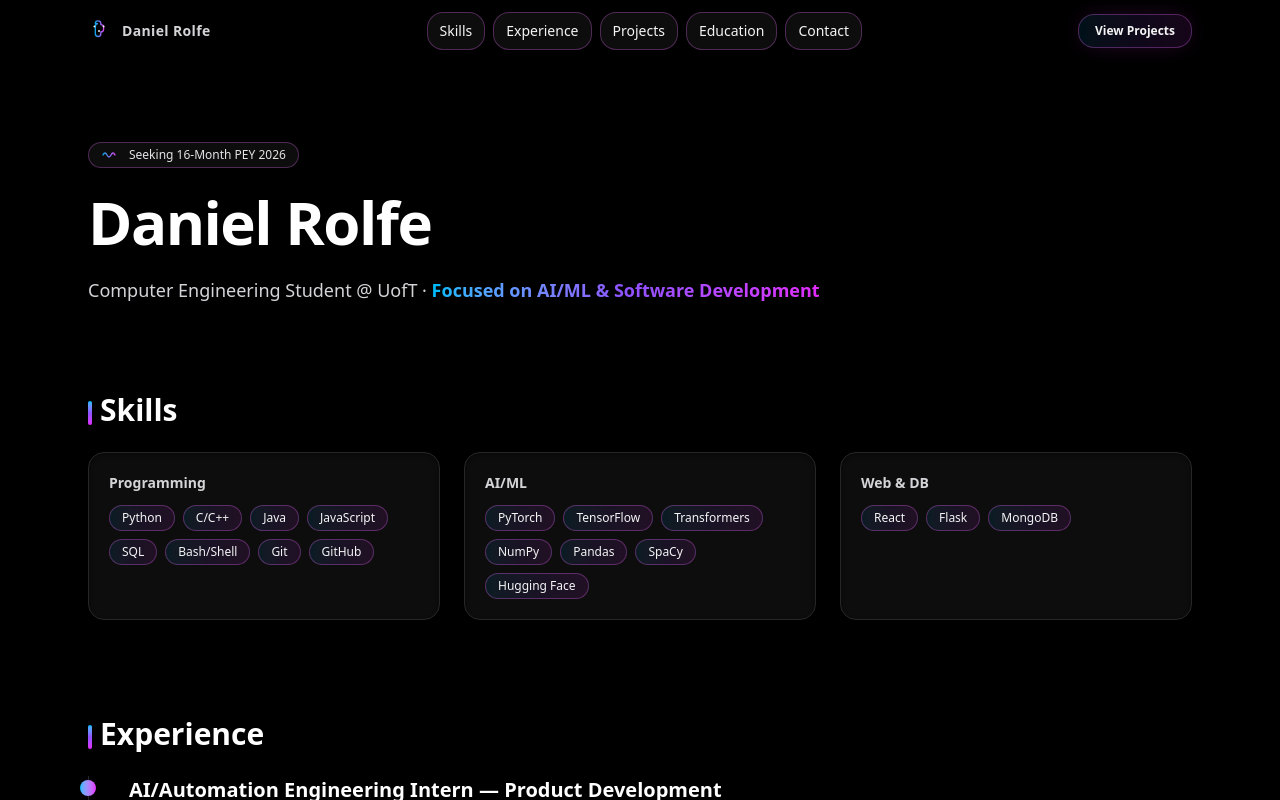
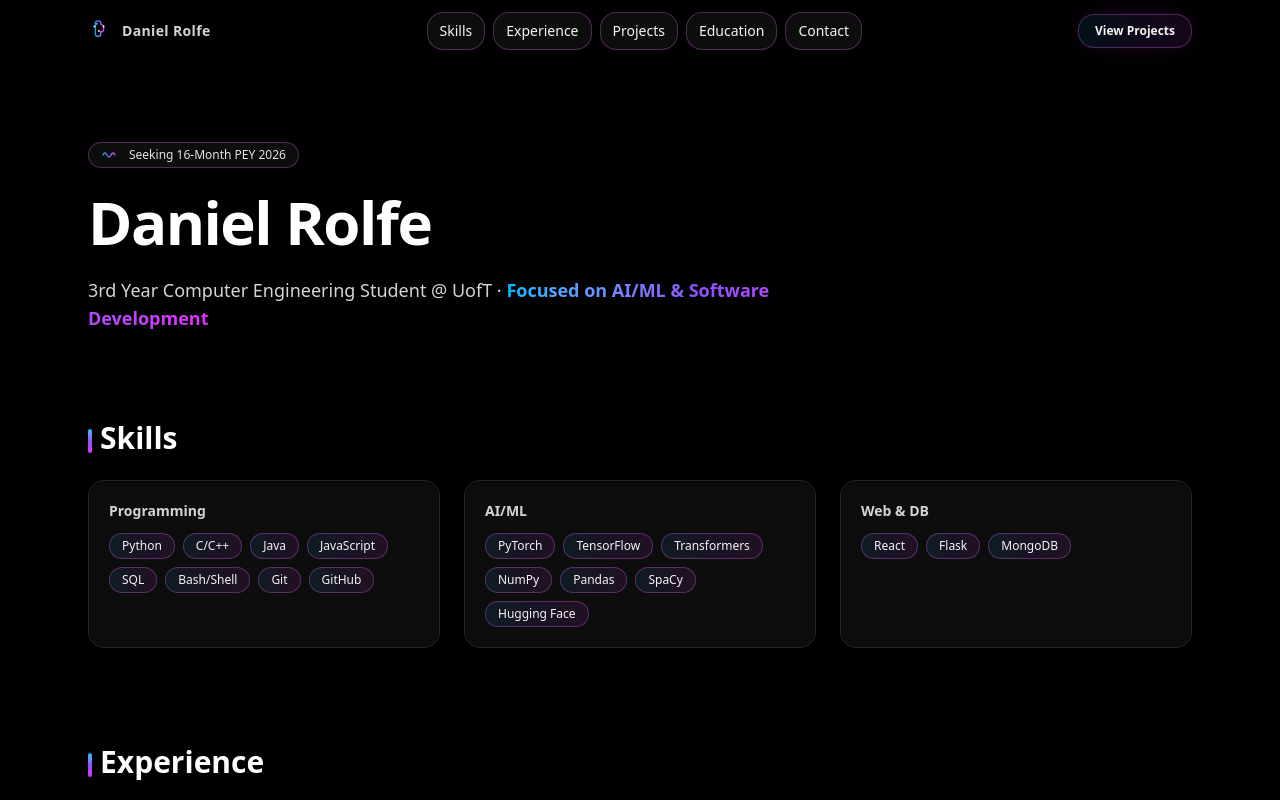
Before and after one commit to DanielRolfe11/DanielRolfe11.github.io, a React (Vite) app: page / in a window 1280 px wide. Shown: the top 800 px of the page. Built offline with nearby package versions, Linux system fonts and the light colour scheme.

Commit message:
Update App.jsx

```diff
--- a/src/App.jsx
+++ b/src/App.jsx
@@ -186,7 +186,7 @@ function Hero() {
         Seeking 16‑Month PEY 2026
       </div>
       <h1 className="max-w-3xl text-5xl font-extrabold tracking-tight text-white md:text-6xl">Daniel Rolfe</h1>
-      <p className="max-w-3xl text-lg text-zinc-300">Computer Engineering Student @ UofT · <span className="bg-gradient-to-r from-sky-400 via-violet-500 to-fuchsia-500 bg-clip-text font-semibold text-transparent">Focused on AI/ML & Software Development</span></p>
+      <p className="max-w-3xl text-lg text-zinc-300">3rd Year Computer Engineering Student @ UofT · <span className="bg-gradient-to-r from-sky-400 via-violet-500 to-fuchsia-500 bg-clip-text font-semibold text-transparent">Focused on AI/ML & Software Development</span></p>
     </section>
   )
 }
```
